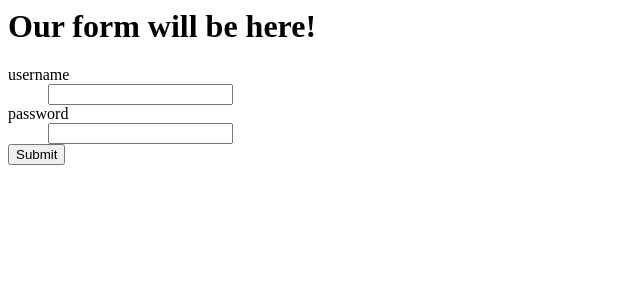
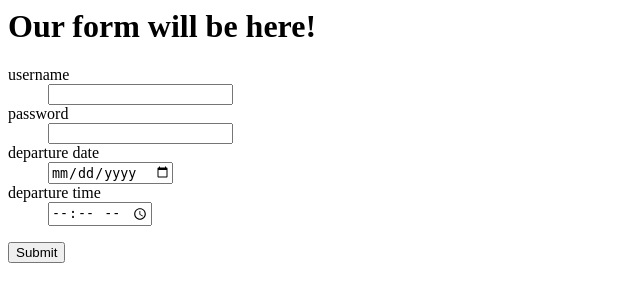
Before and after one commit to FBo-dot/RetardsPrev, a Flask app: page /form in a window 1280 px wide. Shown: the top 302 px of the page, without its empty margins (0-640 px from the left). Run offline with Flask 2, Linux system fonts and the light colour scheme; some libraries are stand-ins or nearby versions.

Commit message:
Datetime and Time WTF fields tests

```diff
--- a/form_handling/app.py
+++ b/form_handling/app.py
@@ -7,8 +7,10 @@ Created on Mon Apr 20 14:30:40 2020
 
 from flask import Flask, render_template
 from flask_wtf import FlaskForm
-from wtforms import StringField, PasswordField
+from wtforms import StringField, PasswordField, TimeField
 from wtforms.validators import InputRequired, Length, AnyOf
+from wtforms.fields.html5 import DateField
+from datetime import datetime
 
 app = Flask(__name__)
 app.config['SECRET_KEY'] = 'Thisisasecret!'
@@ -20,13 +22,23 @@ class LoginForm(FlaskForm):
     password = PasswordField('password',
                              validators=[InputRequired('Password is required!'),
                                          AnyOf(values=['password', 'secret'])])
+    dep_date = DateField('departure date', format='%Y-%m-%d',
+                         validators=[InputRequired('A departure date is required')])
+    dep_time = TimeField('departure time', format='%H:%M',
+                         validators=[InputRequired('Time required as hh:mm')])
 
 @app.route('/form', methods=['GET', 'POST'])
 def form():
     form = LoginForm()
 
     if form.validate_on_submit():
-        return '<h1>The username is {}. The password is {}.'.format(form.username.data, form.password.data)
+        dep_datetime = datetime.combine(form.dep_date.data, form.dep_time.data)
+#        dep_datetime = datetime.combine(datetime.strptime(form.dep_date.data, '%Y-%m-%d'), datetime.strptime(form.dep_time.data, '%H:%M:S'))
+        dep_datetime_str = dep_datetime.strftime('%Y-%m-%d %H:%M')
+        result_str = '<h1>The username is {}. The password is {}.'.format(form.username.data, form.password.data)
+#        result_str = result_str + ' The departure date is {}. The departure time is {}.'.format(form.dep_date.data, form.dep_time.data)
+        result_str = result_str + 'The departure date and time is {}.'.format(dep_datetime_str)
+        return  result_str
     return render_template('form.html', form=form)
 
 if __name__ == '__main__':
--- a/form_handling/templates/form.html
+++ b/form_handling/templates/form.html
@@ -7,12 +7,18 @@
 <body>
 <h1>Our form will be here!</h1>
 <form method="POST" action="{{ url_for('form') }}">
+
     {{ form.csrf_token }}
-
+<dl>
     {{ render_field(form.username) }}
 
     {{ render_field(form.password) }}
 
+    {{ render_field(form.dep_date) }}
+
+    {{ render_field(form.dep_time) }}
+
+</dl>
     <input type="submit" value="Submit">
 </form>
 </body>
```
